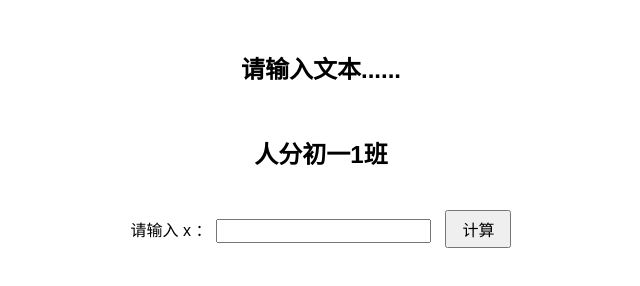
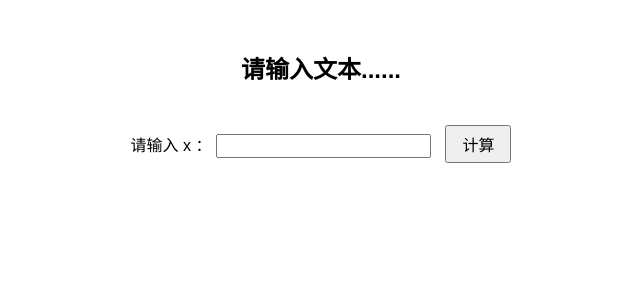
Before and after one commit to 103499/103499.github.io, a plain HTML site: page index.html in a window 1280 px wide. Shown: the whole page, without its empty margins (319-959 px from the left). Drawn offline with Linux system fonts and the light colour scheme.

Commit message:
index.html

```diff
--- a/index.html
+++ b/index.html
@@ -36,7 +36,6 @@
 </head>
 <body>
   <h2>请输入文本......</h2>
-  <h2>人分初一1班</h2>
   <div class="container">
     <label for="xValue">请输入 x ：</label>
     <input type="number" id="xValue" step="any" />
```
